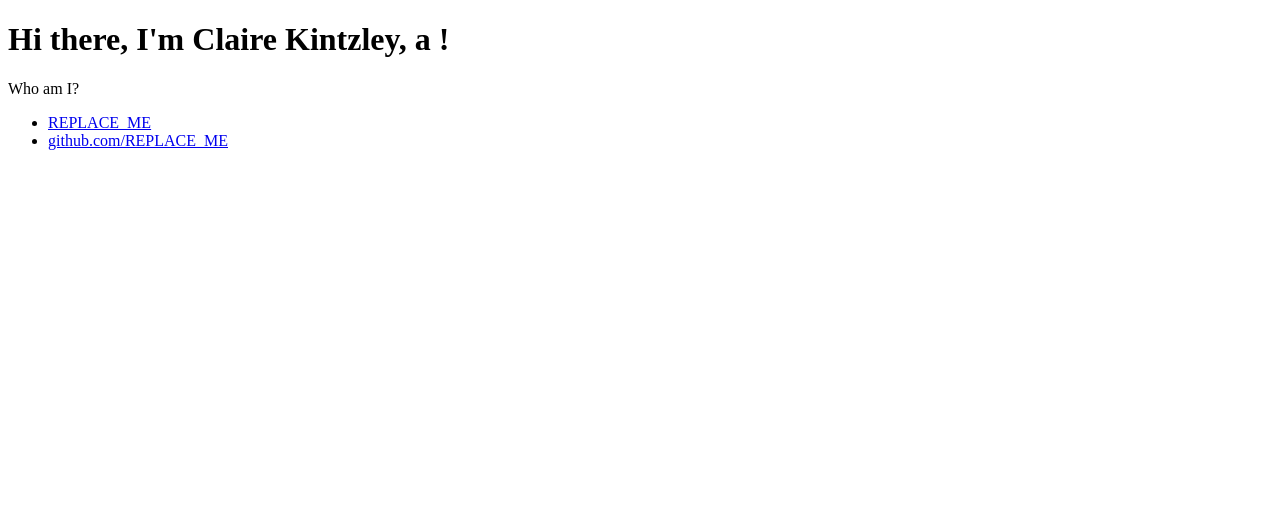
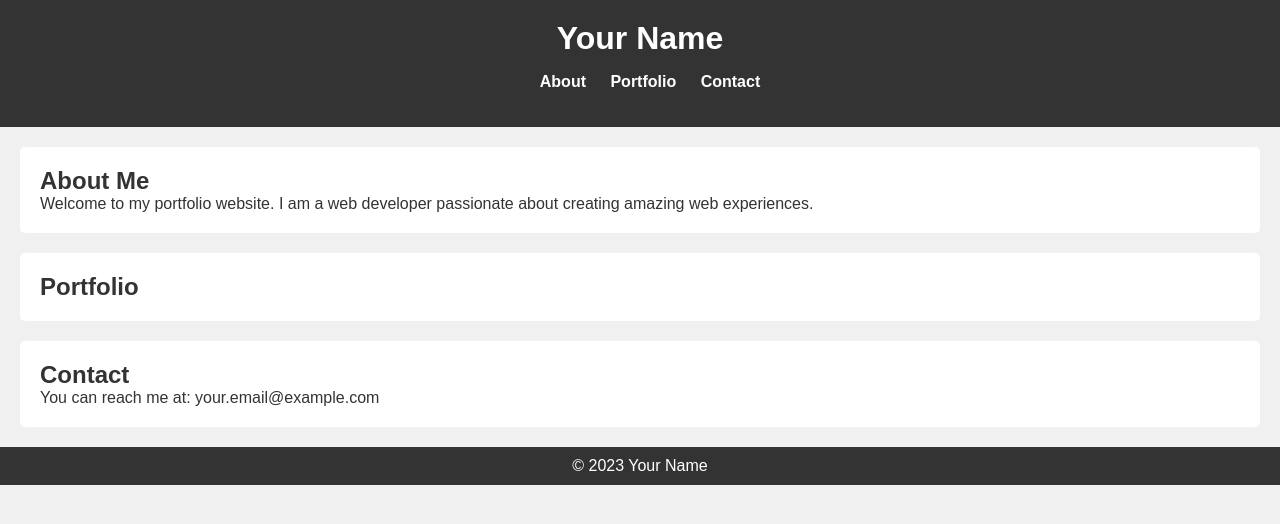
Before and after one commit to clairekintzley/clairekintzley.github.io, a plain HTML site: page index.html in a window 1280 px wide. Drawn offline with Linux system fonts and the light colour scheme.

Commit message:
adding css file

```diff
--- a/index.html
+++ b/index.html
@@ -1,22 +1,40 @@
 <!DOCTYPE html>
-<html>
-  <head>
-    <title>Claire Kintzley</title>
-  </head>
-  <body>
-    <div class="container">
-      <div class="blurb">
-        <h1>Hi there, I'm Claire Kintzley, a !</h1>
-        <p>Who am I?</p>
-      </div>
-    </div>
+<html lang="en">
+<head>
+    <meta charset="UTF-8">
+    <meta name="viewport" content="width=device-width, initial-scale=1.0">
+    <link rel="stylesheet" href="styles.css">
+    <title>Claire Kintzley - Portfolio</title>
+</head>
+<body>
+    <header>
+        <h1>Your Name</h1>
+        <nav>
+            <ul>
+                <li><a href="#about">About</a></li>
+                <li><a href="#portfolio">Portfolio</a></li>
+                <li><a href="#contact">Contact</a></li>
+            </ul>
+        </nav>
+    </header>
+
+    <section id="about">
+        <h2>About Me</h2>
+        <p>Welcome to my portfolio website. I am a web developer passionate about creating amazing web experiences.</p>
+    </section>
+
+    <section id="portfolio">
+        <h2>Portfolio</h2>
+        <!-- Add your projects here -->
+    </section>
+
+    <section id="contact">
+        <h2>Contact</h2>
+        <p>You can reach me at: your.email@example.com</p>
+    </section>
+
     <footer>
-      <ul>
-        <li><a href="mailto:ckintzley@mines.edu">REPLACE_ME</a></li>
-        <li>
-          <a href="https://github.com/clairekintzley">github.com/REPLACE_ME</a>
-        </li>
-      </ul>
+        <p>&copy; 2023 Your Name</p>
     </footer>
-  </body>
+</body>
 </html>
--- /dev/null
+++ b/styles.css
@@ -0,0 +1,58 @@
+/* Reset some default styles */
+body, h1, h2, p {
+    margin: 0;
+    padding: 0;
+}
+
+/* Global styles */
+body {
+    font-family: Arial, sans-serif;
+    background-color: #f0f0f0;
+    color: #333;
+}
+
+header {
+    background-color: #333;
+    color: #fff;
+    padding: 20px;
+    text-align: center;
+}
+
+nav ul {
+    list-style-type: none;
+}
+
+nav ul li {
+    display: inline;
+    margin-right: 20px;
+}
+
+nav a {
+    text-decoration: none;
+    color: #fff;
+    font-weight: bold;
+}
+
+section {
+    background-color: #fff;
+    padding: 20px;
+    margin: 20px;
+    border-radius: 5px;
+}
+
+footer {
+    background-color: #333;
+    color: #fff;
+    text-align: center;
+    padding: 10px 0;
+}
+
+/* Media queries for responsive design (adjust as needed) */
+@media (max-width: 768px) {
+    header {
+        font-size: 1.5rem;
+    }
+    nav ul li {
+        margin-right: 10px;
+    }
+}
```
